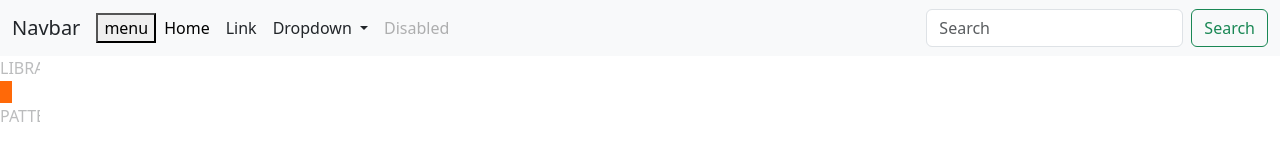
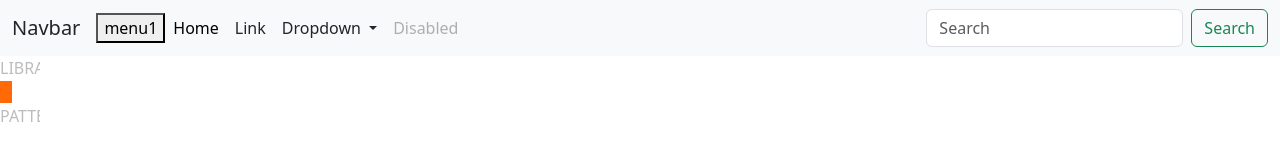
Before and after one commit to SivakumarM-ks005/dev-project-1, an Angular app: page / in a window 1280 px wide. Shown: the top 156 px of the page. Built offline with nearby package versions, Linux system fonts and the light colour scheme.

Commit message:
Update app.component.html

```diff
--- a/src/app/app.component.html
+++ b/src/app/app.component.html
@@ -6,7 +6,7 @@
       <button class="navbar-toggler" type="button" data-bs-toggle="collapse" data-bs-target="#navbarSupportedContent" aria-controls="navbarSupportedContent" aria-expanded="false" aria-label="Toggle navigation">
         <span class="navbar-toggler-icon"></span>
       </button>
-      <button (click)="sideNavToggle()">menu</button>
+      <button (click)="sideNavToggle()">menu1</button>
       <div class="collapse navbar-collapse" id="navbarSupportedContent">
         <ul class="navbar-nav me-auto mb-2 mb-lg-0">
           <li class="nav-item">
```
